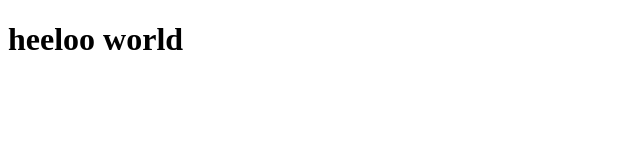
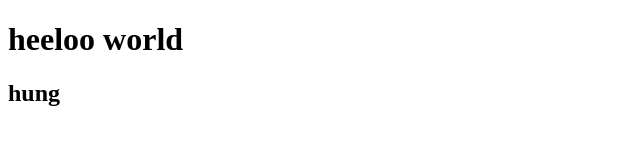
Before and after one commit to HungHuynhTan/phuc_hung_ha-php, a plain HTML site: page web/index.html in a window 1280 px wide. Shown: the full height of the page, 0-640 px from the left. Drawn offline with Linux system fonts and the light colour scheme.

Commit message:
Update index.html

```diff
--- a/web/index.html
+++ b/web/index.html
@@ -8,5 +8,6 @@
 </head>
 <body>
     <h1> heeloo world</h1>
+    <h2> hung </h2>
 </body>
 </html>
```
